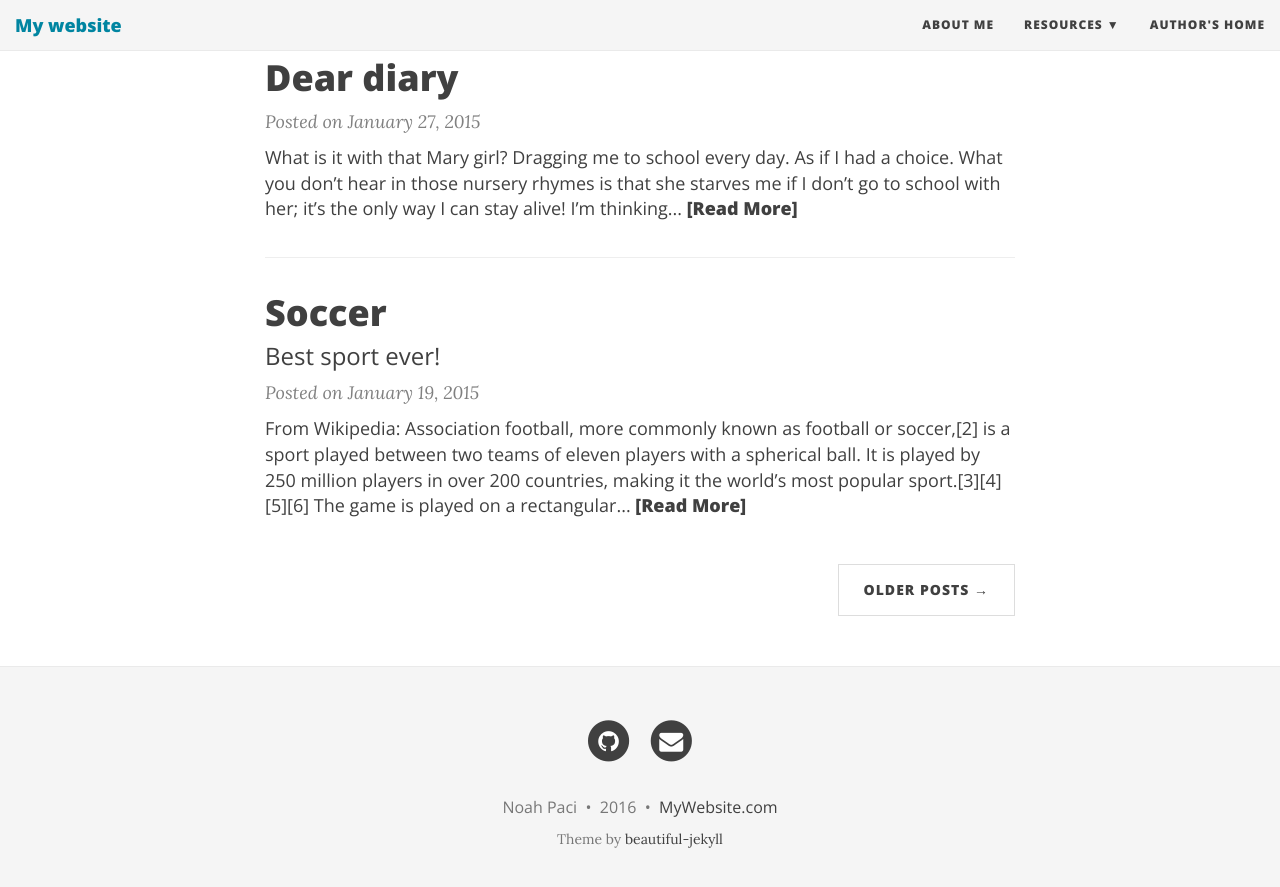
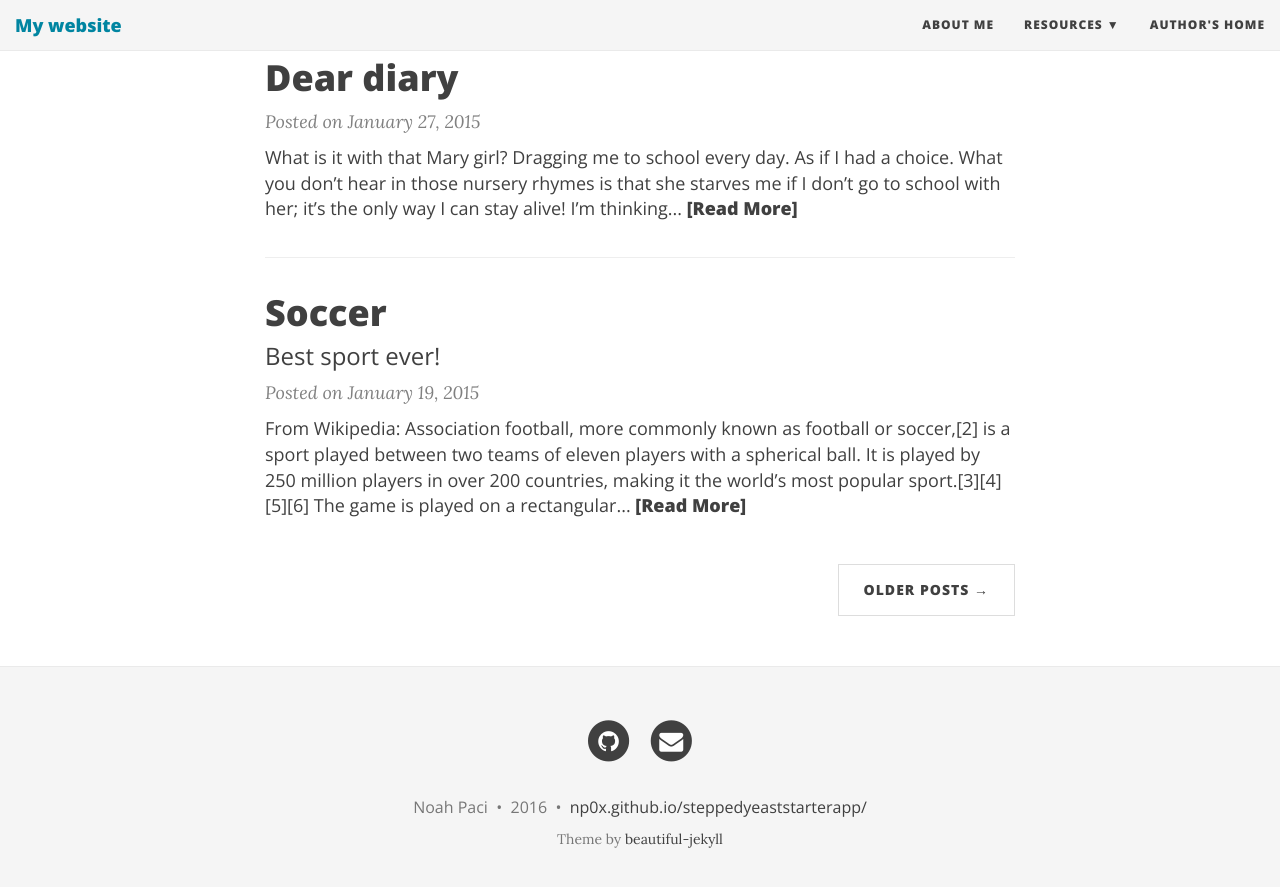
Before and after one commit to np0x/jekyll_test, a Jekyll site: the page built from index.html, in a window 1280 px wide and 900 px high, scrolled down 1220 px. Shown: the top 887 px of the window. Built offline with Jekyll 4.4.1, drawn with Linux system fonts in a browser that asks for light colours; nearby versions of some CDN libraries; the list of posts is cut into pages by our own code.

Commit message:
incr commit

```diff
--- a/_config.yml
+++ b/_config.yml
@@ -30,7 +30,7 @@
     - Beautiful Jekyll: "http://deanattali.com/beautiful-jekyll/"
     - Learn markdown: "http://www.markdowntutorial.com/"
     - GitHub Pages: "https://pages.github.com/"
-  Author's home: "http://deanattali.com"
+  Author's home: "http://www.redcargroup.com/np0x"
 
 # Image to show in the navigation bar - image must be a square (width = height)
 # Remove this parameter if you don't want an image in the navbar
@@ -59,7 +59,7 @@
 
 # How to display the link to the website in the footer
 # Remove this if you don't want a link in the footer
-url-pretty: "MyWebsite.com"  # eg. "deanattali.com/beautiful-jekyll"
+url-pretty: "np0x.github.io/steppedyeaststarterapp/"  # eg. "deanattali.com/beautiful-jekyll"
 
 # --- Misc --- #
 
```
